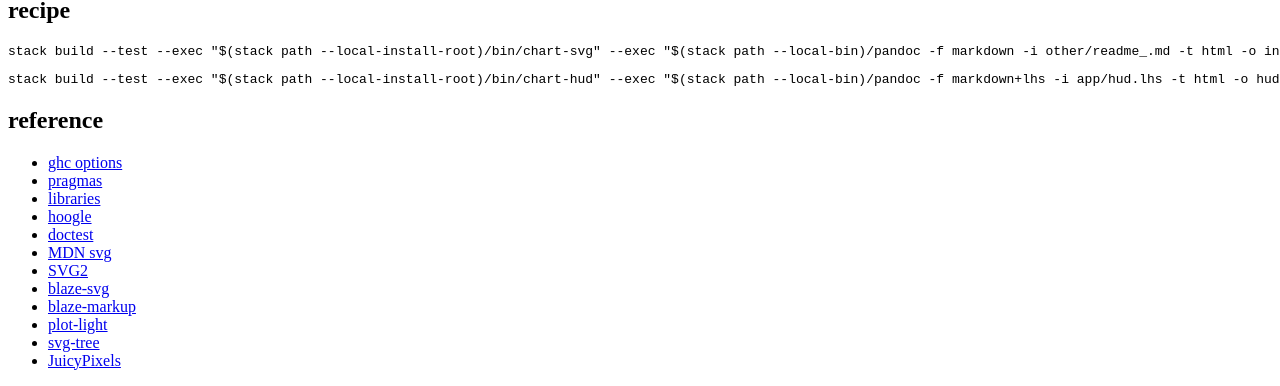
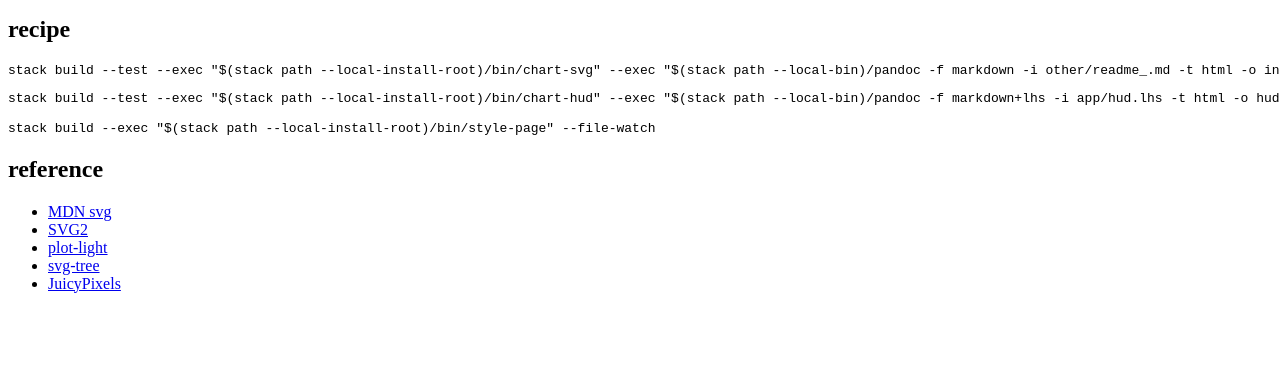
Before and after one commit to tonyday567/chart-svg, a plain HTML site: page index.html in a window 1280 px wide. Shown: the part 2289-2675 px from the top of the page. After the commit the page ends 2598 px from the top, so only its background shows below. Drawn offline with Linux system fonts and the light colour scheme.

Commit message:
update for web-page changes

```diff
--- a/index.html
+++ b/index.html
@@ -1,11 +1,10 @@
 <h1 id="chart-svg">chart-svg</h1>
 <p><a href="https://travis-ci.org/tonyday567/chart-svg"><img src="https://travis-ci.org/tonyday567/chart-svg.svg" alt="Build Status" /></a> <a href="https://hackage.haskell.org/package/chart-svg"><img src="https://img.shields.io/hackage/v/chart-svg.svg" alt="Hackage" /></a> <a href="http://stackage.org/lts/package/chart-svg"><img src="https://www.stackage.org/package/chart-svg/badge/lts" alt="lts" /></a> <a href="http://stackage.org/nightly/package/chart-svg"><img src="https://www.stackage.org/package/chart-svg/badge/nightly" alt="nightly" /></a></p>
+<p>Try <code>stack build --exec "$(stack path --local-install-root)/bin/style-page" --file-watch</code> for an interactive style builder.</p>
 <h1 id="test-svgs">test svgs</h1>
 <h2 id="mempty">mempty</h2>
 <p><code>render (Point (200.0 :: Double) 200.0) mempty</code> produces the following svg text:</p>
-<pre><code>&lt;?xml version=&#39;1.0&#39; ?&gt;
-&lt;svg viewBox=&quot;-0.5 -0.5 1.0 1.0&quot; xmlns=&quot;http://www.w3.org/2000/svg&quot; xmlns:xlink=&quot;http://www.w3.org/1999/xlink&quot; version=&quot;1.1&quot; width=&quot;200.0&quot; height=&quot;200.0&quot; /&gt;
-</code></pre>
+<pre><code>&lt;svg viewBox=&quot;-0.5 -0.5 1.0 1.0&quot; xmlns=&quot;http://www.w3.org/2000/svg&quot; xmlns:xlink=&quot;http://www.w3.org/1999/xlink&quot; version=&quot;1.1&quot; width=&quot;200.0&quot; height=&quot;200.0&quot; /&gt;</code></pre>
 <h2 id="one">one</h2>
 <p><code>chartSvg (one :: ViewBox Double) [Chart (RectA defaultRectStyle) mempty [one]]</code></p>
 <p><img src="other/one.svg" /></p>
@@ -47,18 +46,13 @@
 <p><img src="other/compound.svg" /></p>
 <h2 id="recipe">recipe</h2>
 <pre><code>stack build --test --exec &quot;$(stack path --local-install-root)/bin/chart-svg&quot; --exec &quot;$(stack path --local-bin)/pandoc -f markdown -i other/readme_.md -t html -o index.html --filter pandoc-include --mathjax&quot; --file-watch --ghc-options -freverse-errors</code></pre>
-<pre><code>stack build --test --exec &quot;$(stack path --local-install-root)/bin/chart-hud&quot; --exec &quot;$(stack path --local-bin)/pandoc -f markdown+lhs -i app/hud.lhs -t html -o hud.html --filter pandoc-include --mathjax&quot; --file-watch --ghc-options -freverse-errors</code></pre>
+<pre><code>stack build --test --exec &quot;$(stack path --local-install-root)/bin/chart-hud&quot; --exec &quot;$(stack path --local-bin)/pandoc -f markdown+lhs -i app/hud.lhs -t html -o hud.html --filter pandoc-include --mathjax&quot; --file-watch --ghc-options -freverse-errors
+
+stack build --exec &quot;$(stack path --local-install-root)/bin/style-page&quot; --file-watch</code></pre>
 <h2 id="reference">reference</h2>
 <ul class="incremental">
-<li><a href="https://downloads.haskell.org/~ghc/latest/docs/html/users_guide/flags.html#flag-reference">ghc options</a></li>
-<li><a href="https://downloads.haskell.org/~ghc/latest/docs/html/users_guide/lang.html">pragmas</a></li>
-<li><a href="https://www.stackage.org/">libraries</a></li>
-<li><a href="https://www.stackage.org/package/hoogle">hoogle</a></li>
-<li><a href="https://www.stackage.org/package/doctest">doctest</a></li>
 <li><a href="https://developer.mozilla.org/en-US/docs/Web/SVG/Tutorial">MDN svg</a></li>
 <li><a href="https://www.w3.org/TR/SVG2/text.html#TextAnchoringProperties">SVG2</a></li>
-<li><a href="http://hackage.haskell.org/package/blaze-svg-0.3.6.1">blaze-svg</a></li>
-<li><a href="http://hackage.haskell.org/package/blaze-markup-0.8.2.1/docs/Text-Blaze-Internal.html#t:Attributable">blaze-markup</a></li>
 <li><a href="https://hackage.haskell.org/package/plot-light-0.4.3/docs/src/Graphics.Rendering.Plot.Light.Internal.html#text">plot-light</a></li>
 <li><a href="http://hackage.haskell.org/package/svg-tree-0.6.2.2/docs/Graphics-Svg-Types.html#v:documentLocation">svg-tree</a></li>
 <li><a href="http://hackage.haskell.org/package/JuicyPixels-3.2.9.5/docs/Codec-Picture-Types.html#t:PixelRGBA8">JuicyPixels</a></li>
```
Also changed, not shown: 6 other files.
